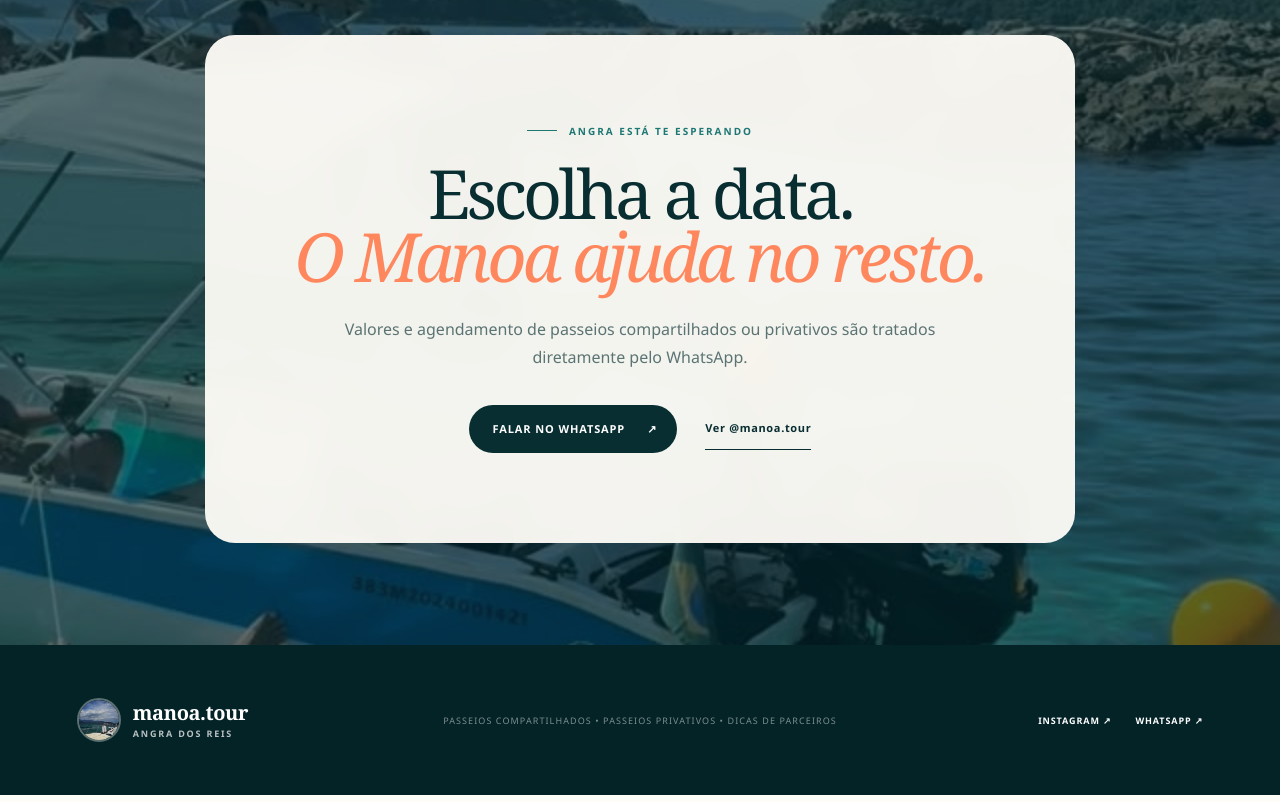
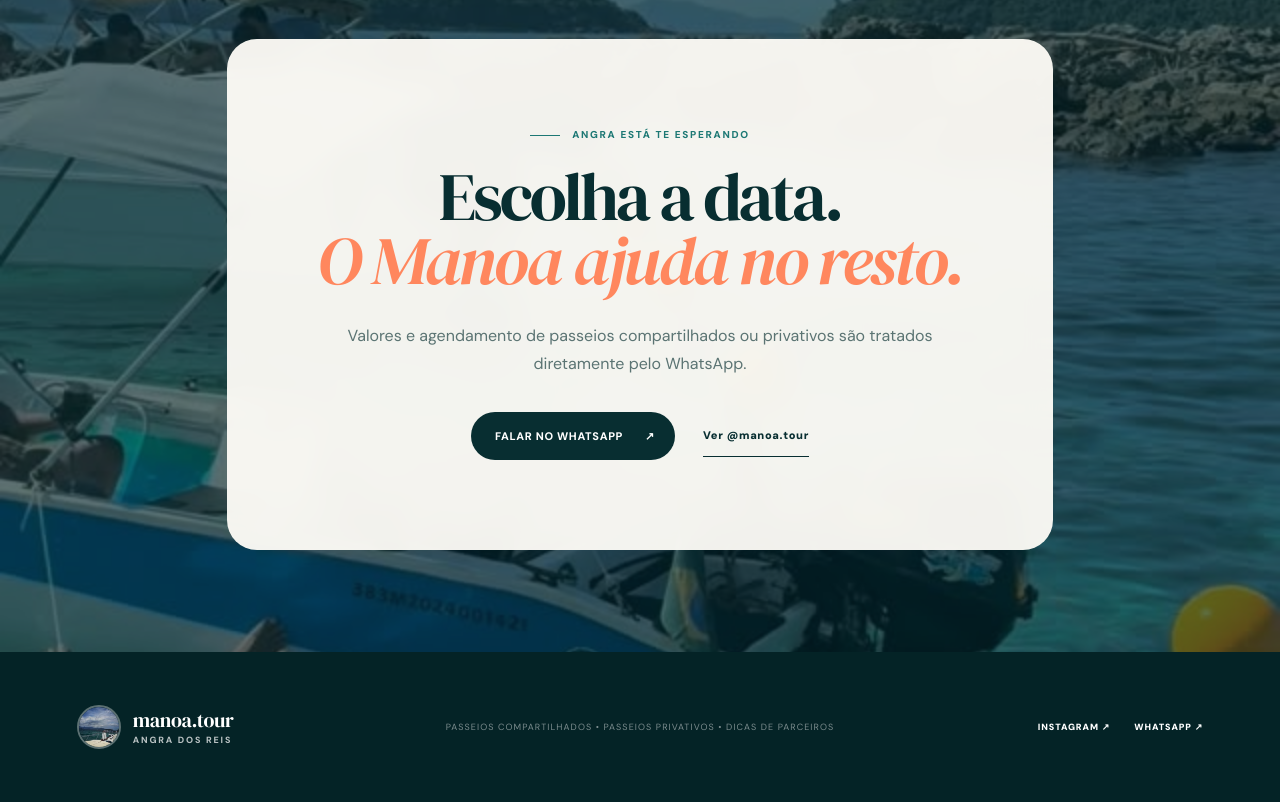
Before and after one commit to Judice007/manoatour, a Next.js app: page / in a window 1280 px wide. Shown: the part 5240-6042 px from the top of the page. Built offline with nearby package versions, Linux system fonts and the light colour scheme.

Commit message:
Unify Manoa typography

```diff
--- a/app/globals.css
+++ b/app/globals.css
@@ -1,3 +1,4 @@
+@import url("https://fonts.googleapis.com/css2?family=DM+Sans:opsz,wght@9..40,400;9..40,500;9..40,600;9..40,700;9..40,800;9..40,900&family=DM+Serif+Display:ital@0;1&display=swap");
 @import "tailwindcss";
 
 :root {
@@ -10,13 +11,13 @@
   --coral: #ff875e;
   --sun: #f6c757;
   --line: rgba(8, 46, 49, .17);
-  --serif: Georgia, "Times New Roman", serif;
-  --sans: "Avenir Next", Avenir, "Segoe UI", Helvetica, Arial, sans-serif;
+  --serif: "DM Serif Display", Georgia, "Times New Roman", serif;
+  --sans: "DM Sans", "Segoe UI Variable", "Segoe UI", Helvetica, Arial, sans-serif;
 }
 
 * { box-sizing: border-box; }
 html { scroll-behavior: smooth; }
-body { margin: 0; background: var(--paper); color: var(--ink); font-family: var(--sans); }
+body { margin: 0; background: var(--paper); color: var(--ink); font-family: var(--sans); font-weight: 400; -webkit-font-smoothing: antialiased; text-rendering: optimizeLegibility; }
 a { color: inherit; text-decoration: none; }
 img { display: block; width: 100%; height: 100%; object-fit: cover; }
 summary { font: inherit; }
@@ -26,28 +27,28 @@ summary { font: inherit; }
 .brand { display: inline-flex; align-items: center; gap: 12px; width: max-content; }
 .brand img { width: 44px; height: 44px; border-radius: 50%; border: 2px solid rgba(255,255,255,.72); }
 .brand span { display: flex; flex-direction: column; line-height: 1; }
-.brand strong { font-family: var(--serif); font-size: 20px; letter-spacing: -.02em; }
+.brand strong { font-family: var(--serif); font-size: 20px; font-weight: 400; letter-spacing: -.015em; }
 .brand small { margin-top: 6px; font-size: 9px; font-weight: 800; letter-spacing: .2em; text-transform: uppercase; opacity: .72; }
-.desktop-nav { display: flex; align-items: center; gap: 30px; font-size: 11px; font-weight: 800; letter-spacing: .09em; text-transform: uppercase; }
+.desktop-nav { display: flex; align-items: center; gap: 30px; font-size: 11px; font-weight: 700; letter-spacing: .07em; text-transform: uppercase; }
 .desktop-nav a { position: relative; padding: 8px 0; }
 .desktop-nav a::after { content: ""; position: absolute; left: 0; bottom: 0; width: 0; height: 1px; background: var(--aqua); transition: width .3s ease; }
 .desktop-nav a:hover::after, .desktop-nav a:focus-visible::after { width: 100%; }
-.header-cta { justify-self: end; display: flex; align-items: center; gap: 16px; border-radius: 999px; padding: 13px 17px 13px 21px; background: var(--coral); color: var(--ink-deep); font-size: 11px; font-weight: 900; text-transform: uppercase; letter-spacing: .08em; transition: transform .25s ease, box-shadow .25s ease; }
+.header-cta { justify-self: end; display: flex; align-items: center; gap: 16px; border-radius: 999px; padding: 13px 17px 13px 21px; background: var(--coral); color: var(--ink-deep); font-size: 11px; font-weight: 800; text-transform: uppercase; letter-spacing: .06em; transition: transform .25s ease, box-shadow .25s ease; }
 .header-cta:hover, .header-cta:focus-visible { transform: translateY(-2px); box-shadow: 0 12px 30px rgba(0,0,0,.16); }
 .header-cta span { font-size: 18px; line-height: 1; }
 .mobile-menu { display: none; }
 
 .hero { min-height: 800px; height: 100svh; display: grid; grid-template-columns: 53% 47%; overflow: hidden; background: var(--ink); color: #fff; }
 .hero-copy { position: relative; z-index: 3; padding: clamp(148px, 18vh, 190px) clamp(30px, 6vw, 96px) 58px; display: flex; flex-direction: column; justify-content: center; }
-.eyebrow { margin: 0 0 24px; display: flex; align-items: center; gap: 12px; color: var(--aqua); font-size: 10px; line-height: 1.2; font-weight: 900; letter-spacing: .2em; text-transform: uppercase; }
+.eyebrow { margin: 0 0 24px; display: flex; align-items: center; gap: 12px; color: var(--aqua); font-size: 10px; line-height: 1.2; font-weight: 800; letter-spacing: .17em; text-transform: uppercase; }
 .eyebrow > span { display: block; width: 30px; height: 1px; background: currentColor; }
 .eyebrow--dark { color: #1d7874; }
-h1, h2 { margin: 0; font-family: var(--serif); font-weight: 500; letter-spacing: -.055em; line-height: .93; }
+h1, h2 { margin: 0; font-family: var(--serif); font-weight: 400; letter-spacing: -.045em; line-height: .95; }
 .hero h1 { max-width: 720px; font-size: clamp(62px, 7vw, 112px); }
-h1 em, h2 em { color: var(--coral); font-weight: 400; }
+h1 em, h2 em { color: var(--coral); font-weight: 400; font-style: italic; }
 .hero-lead { max-width: 600px; margin: 30px 0 0; color: rgba(255,255,255,.72); font-size: clamp(16px, 1.3vw, 19px); line-height: 1.7; }
 .hero-actions { display: flex; align-items: center; flex-wrap: wrap; gap: 12px; margin-top: 34px; }
-.button { display: inline-flex; width: max-content; align-items: center; justify-content: center; gap: 22px; padding: 16px 20px 16px 24px; border-radius: 999px; font-size: 11px; font-weight: 900; letter-spacing: .08em; text-transform: uppercase; transition: transform .25s ease, box-shadow .25s ease, background .25s ease; }
+.button { display: inline-flex; width: max-content; align-items: center; justify-content: center; gap: 22px; padding: 16px 20px 16px 24px; border-radius: 999px; font-size: 11px; font-weight: 800; letter-spacing: .06em; text-transform: uppercase; transition: transform .25s ease, box-shadow .25s ease, background .25s ease; }
 .button:hover, .button:focus-visible { transform: translateY(-2px); }
 .button--primary { background: var(--coral); color: var(--ink-deep); box-shadow: 0 12px 38px rgba(255,135,94,.2); }
 .button--ghost { border: 1px solid rgba(255,255,255,.35); color: #fff; }
@@ -77,7 +78,7 @@ h1 em, h2 em { color: var(--coral); font-weight: 400; }
 .sales-strip a { display: grid; grid-template-columns: auto 1fr auto; align-items: center; gap: 14px; padding: 20px clamp(18px, 3vw, 42px); border-right: 1px solid rgba(8,46,49,.23); transition: background .25s ease; }
 .sales-strip a:hover, .sales-strip a:focus-visible { background: #ff9b78; }
 .sales-strip span { display: grid; place-items: center; width: 30px; height: 30px; border: 1px solid rgba(8,46,49,.34); border-radius: 50%; font-family: var(--serif); font-size: 10px; font-style: italic; }
-.sales-strip strong { font-family: var(--serif); font-size: clamp(18px, 1.6vw, 25px); font-weight: 500; letter-spacing: -.025em; }
+.sales-strip strong { font-family: var(--serif); font-size: clamp(18px, 1.6vw, 25px); font-weight: 400; letter-spacing: -.015em; }
 .sales-strip small { font-size: 8px; font-weight: 900; letter-spacing: .12em; text-transform: uppercase; }
 
 .section { padding: clamp(88px, 10vw, 150px) clamp(24px, 6vw, 96px); }
@@ -99,7 +100,7 @@ h1 em, h2 em { color: var(--coral); font-weight: 400; }
 .tour-card__content { padding: 30px; }
 .tour-type { margin: 0 0 12px; color: #247a75; font-size: 9px; font-weight: 900; letter-spacing: .16em; text-transform: uppercase; }
 .tour-card--dark .tour-type { color: var(--aqua); }
-.tour-card h3, .stay-card h3 { margin: 0; font-family: var(--serif); font-size: clamp(34px, 3vw, 48px); font-weight: 500; letter-spacing: -.045em; line-height: 1; }
+.tour-card h3, .stay-card h3 { margin: 0; font-family: var(--serif); font-size: clamp(34px, 3vw, 48px); font-weight: 400; letter-spacing: -.035em; line-height: 1.04; }
 .tour-card__content > p:not(.tour-type), .stay-card__copy > p:not(.tour-type) { max-width: 580px; margin: 18px 0 22px; color: rgba(8,46,49,.7); font-size: 14px; line-height: 1.7; }
 .tour-card--dark .tour-card__content > p:not(.tour-type) { color: rgba(255,255,255,.62); }
 .tour-card ul { display: flex; flex-wrap: wrap; gap: 7px; margin: 0; padding: 0; list-style: none; }
@@ -110,7 +111,7 @@ h1 em, h2 em { color: var(--coral); font-weight: 400; }
 .tour-card__footer > span { display: flex; flex-direction: column; gap: 4px; }
 .tour-card__footer small { color: #6d8281; font-size: 8px; font-weight: 900; letter-spacing: .12em; text-transform: uppercase; }
 .tour-card--dark .tour-card__footer small { color: rgba(255,255,255,.45); }
-.tour-card__footer strong { font-family: var(--serif); font-size: 18px; font-weight: 500; }
+.tour-card__footer strong { font-family: var(--serif); font-size: 18px; font-weight: 400; }
 .circle-link { display: grid; place-items: center; width: 48px; height: 48px; border-radius: 50%; background: var(--coral); color: var(--ink); font-size: 21px; transition: transform .25s ease; }
 .circle-link:hover, .circle-link:focus-visible { transform: rotate(9deg) scale(1.06); }
 .stay-card { grid-column: 1 / -1; display: grid; grid-template-columns: 1.15fr .88fr .72fr; overflow: hidden; border-radius: 26px; background: var(--sand); }
@@ -125,8 +126,8 @@ h1 em, h2 em { color: var(--coral); font-weight: 400; }
 .stay-card__steps li:last-child { border-bottom: 0; }
 .stay-card__steps li > span { padding-top: 4px; color: #247a75; font-family: var(--serif); font-size: 11px; font-style: italic; }
 .stay-card__steps div { display: flex; flex-direction: column; gap: 7px; }
-.stay-card__steps strong { font-family: var(--serif); font-size: clamp(21px, 1.6vw, 25px); line-height: 1.1; font-weight: 500; letter-spacing: -.025em; }
-.stay-card__steps small { color: rgba(8,46,49,.7); font-size: 13px; font-weight: 650; line-height: 1.5; }
+.stay-card__steps strong { font-family: var(--serif); font-size: clamp(21px, 1.6vw, 25px); line-height: 1.1; font-weight: 400; letter-spacing: -.015em; }
+.stay-card__steps small { color: rgba(8,46,49,.7); font-size: 13px; font-weight: 500; line-height: 1.5; }
 .stay-card__image { position: relative; min-height: 290px; overflow: hidden; }
 .stay-card__image img { transition: transform .8s ease; }
 .stay-card__image::after { content: ""; position: absolute; inset: 45% 0 0; background: linear-gradient(transparent, rgba(4,35,38,.72)); }
@@ -144,7 +145,7 @@ h1 em, h2 em { color: var(--coral); font-weight: 400; }
 .destination--three { grid-column: 2; grid-row: 2; }
 .destination figcaption { position: absolute; z-index: 2; left: 20px; right: 20px; bottom: 20px; display: grid; grid-template-columns: auto 1fr; gap: 2px 10px; align-items: center; }
 .destination figcaption span { grid-row: 1 / 3; display: grid; place-items: center; width: 35px; height: 35px; border: 1px solid rgba(255,255,255,.5); border-radius: 50%; font-size: 10px; }
-.destination figcaption strong { font-family: var(--serif); font-size: 20px; font-weight: 500; }
+.destination figcaption strong { font-family: var(--serif); font-size: 20px; font-weight: 400; }
 .destination figcaption small { color: rgba(255,255,255,.64); font-size: 8px; text-transform: uppercase; letter-spacing: .14em; }
 
 .booking-section { padding: clamp(90px, 10vw, 150px) clamp(24px, 6vw, 96px); display: grid; grid-template-columns: .9fr 1.1fr; gap: clamp(50px, 8vw, 130px); background: var(--sand); }
@@ -152,11 +153,11 @@ h1 em, h2 em { color: var(--coral); font-weight: 400; }
 .booking-copy > p:not(.eyebrow) { max-width: 500px; margin: 28px 0 34px; color: #5d7574; font-size: 15px; line-height: 1.75; }
 .booking-contact { display: inline-flex; flex-direction: column; gap: 5px; padding: 16px 20px; border: 1px solid var(--line); border-radius: 16px; background: rgba(255,255,255,.38); }
 .booking-contact small { font-size: 8px; font-weight: 900; letter-spacing: .14em; text-transform: uppercase; }
-.booking-contact strong { font-family: var(--serif); font-size: 21px; font-weight: 500; }
+.booking-contact strong { font-family: var(--serif); font-size: 21px; font-weight: 400; }
 .booking-form { padding: clamp(26px, 3.5vw, 42px); border-radius: 28px; background: var(--ink); color: #fff; box-shadow: 0 24px 70px rgba(4,35,38,.12); }
 .booking-form__intro { display: flex; flex-direction: column; gap: 7px; margin-bottom: 26px; }
 .booking-form__intro span, .booking-form__preview > span { color: var(--aqua); font-size: 8px; font-weight: 900; letter-spacing: .15em; text-transform: uppercase; }
-.booking-form__intro strong { font-family: var(--serif); font-size: clamp(26px, 2.5vw, 36px); font-weight: 500; letter-spacing: -.035em; }
+.booking-form__intro strong { font-family: var(--serif); font-size: clamp(26px, 2.5vw, 36px); font-weight: 400; letter-spacing: -.025em; }
 .booking-form__fields { display: grid; grid-template-columns: 1fr 1fr; gap: 13px; }
 .booking-field { display: flex; flex-direction: column; gap: 8px; }
 .booking-field--wide { grid-column: 1 / -1; }
@@ -182,14 +183,14 @@ h1 em, h2 em { color: var(--coral); font-weight: 400; }
 .why-list { margin-top: 20px; border-top: 1px solid rgba(8,46,49,.18); }
 .why-list article { display: grid; grid-template-columns: 36px 1fr; gap: 12px; padding: 12px 0; border-bottom: 1px solid rgba(8,46,49,.18); }
 .why-list article > span { padding-top: 3px; font-family: var(--serif); font-size: 12px; font-style: italic; }
-.why-list h3 { margin: 0 0 3px; font-family: var(--serif); font-size: 21px; font-weight: 500; letter-spacing: -.03em; }
+.why-list h3 { margin: 0 0 3px; font-family: var(--serif); font-size: 21px; font-weight: 400; letter-spacing: -.02em; }
 .why-list p { margin: 0; color: #4c6b69; font-size: 12px; line-height: 1.45; }
 
 .faq-section { display: grid; grid-template-columns: .8fr 1.2fr; gap: clamp(50px, 8vw, 130px); background: var(--paper); }
 .faq-title > p:not(.eyebrow) { max-width: 380px; margin: 26px 0 0; color: #657a79; font-size: 14px; line-height: 1.7; }
 .faq-list { border-top: 1px solid var(--line); }
 .faq-list details { border-bottom: 1px solid var(--line); }
-.faq-list summary { display: grid; grid-template-columns: 40px 1fr auto; align-items: center; gap: 14px; padding: 26px 0; list-style: none; cursor: pointer; font-family: var(--serif); font-size: clamp(20px, 2vw, 28px); }
+.faq-list summary { display: grid; grid-template-columns: 40px 1fr auto; align-items: center; gap: 14px; padding: 26px 0; list-style: none; cursor: pointer; font-family: var(--serif); font-size: clamp(20px, 2vw, 28px); font-weight: 400; }
 .faq-list summary::-webkit-details-marker { display: none; }
 .faq-list summary > span { font-family: var(--serif); font-size: 10px; font-style: italic; }
 .faq-list summary i { display: grid; place-items: center; width: 34px; height: 34px; border: 1px solid var(--line); border-radius: 50%; font-family: var(--sans); font-size: 18px; font-style: normal; transition: transform .25s ease; }
```
Also changed, not shown: 1 other file (tests, documents, lock files or other folders).
